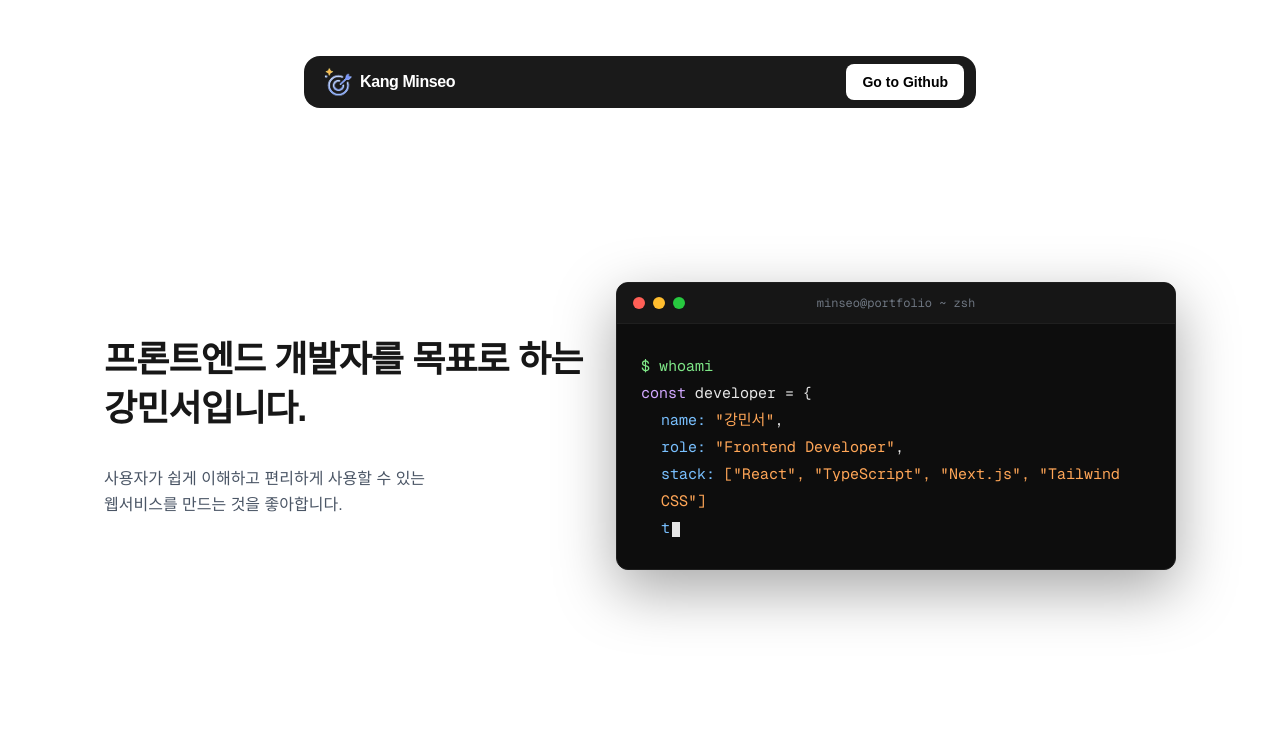
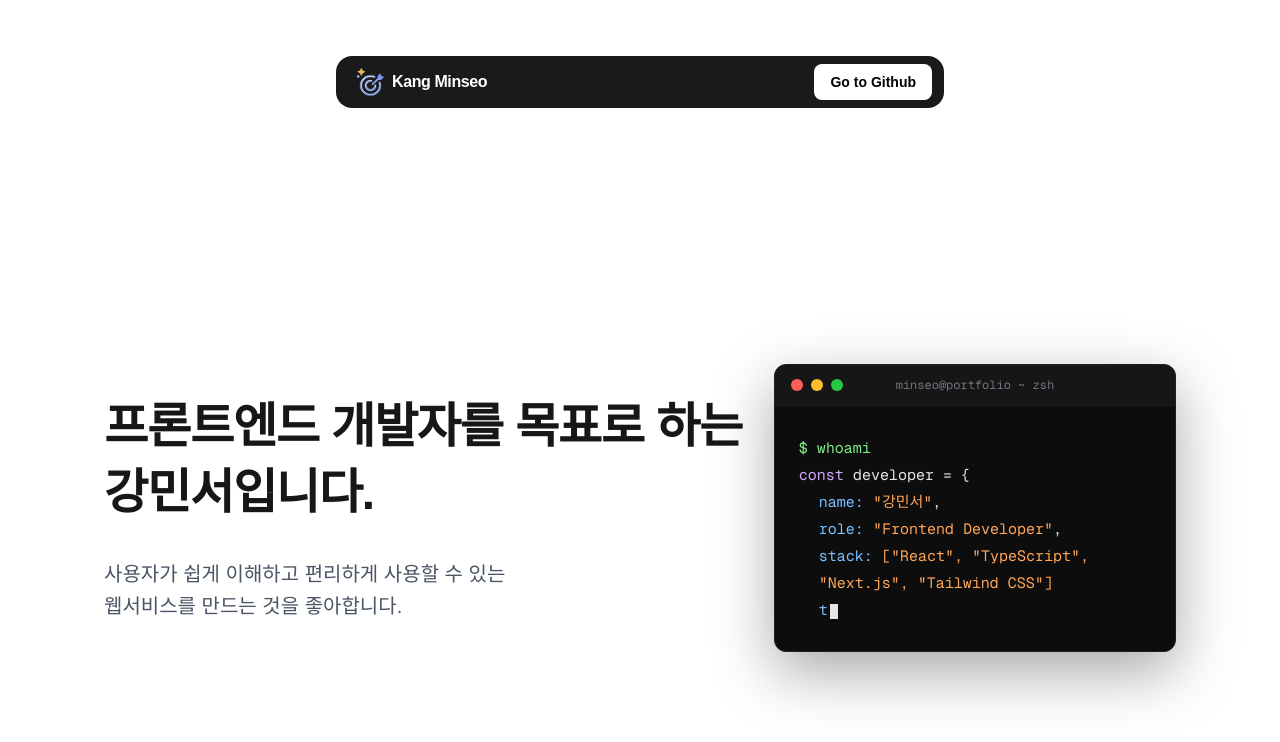
Before and after one commit to sandy424/ms-portfolio, a Next.js app: page / in a window 1280 px wide. Shown: the top 742 px of the page. Built offline with nearby package versions, Linux system fonts and the light colour scheme.

Commit message:
Feat: AboutMe 소개글 추가

```diff
--- a/src/app/page.tsx
+++ b/src/app/page.tsx
@@ -1,13 +1,17 @@
 import Header from "../components/Header";
 import Intro from "../components/Intro";
+import AboutMe from "../components/AboutMe";
 
 export default function Home() {
   return (
-    <main className="flex min-h-screen w-full flex-col px-5 py-10 sm:px-8 sm:py-14">
-      <div className="mx-auto w-full max-w-2xl">
+    <main className="h-screen overflow-y-auto snap-y snap-mandatory scroll-smooth">
+      <div className="mx-auto w-full max-w-2xl px-5 pt-10 sm:px-8 sm:pt-14">
         <Header />
       </div>
-      <Intro />
+      <div className="flex flex-1">
+        <Intro />
+      </div>
+      <AboutMe />
     </main>
   );
 }
--- a/src/components/AboutMe.tsx
+++ b/src/components/AboutMe.tsx
@@ -0,0 +1,32 @@
+export default function AboutMe() {
+    return (
+        <section className="flex min-h-screen w-full items-center py-16 sm:py-20">
+            <div className="mx-auto w-full max-w-[1600px] px-28">
+                <p className="text-xl font-medium tracking-tight text-gray-600 tracking-wide">
+                    Frontend Developer
+                </p>
+                <h1 className="mt-6 text-5xl font-bold">
+                    About Me : Always Growing
+                </h1>
+
+                <div className="mt-16">
+                    <div className="space-y-8 text-lg leading-loose">
+                        <p>안녕하세요.</p>
+                        <p>
+                            저는 다양한 프로젝트와 플랫폼을 경험하며 <span className="font-bold text-pink-500">사용자가 이용하는 과정과 경험</span>을 설계하는 일에 <br/>
+                            흥미를 느껴 프론트엔드 개발에 관심을 갖게 되었습니다.
+                        </p>
+                        <p>
+                            React와 TypeScript를 활용하여 웹 서비스를 개발하며, 기능 구현뿐만 아니라 직관적인 UI와
+                            사용성을 함께 고민하고 있습니다.
+                        </p>
+                        <p>
+                            대학생활 4년동안 협업의 가치를 배우고, <span className="font-bold text-pink-500">새로운 환경에 도전하는 즐거움</span>을 경험했습니다. <br/>
+                            익숙한 것에 머무르기보다 스스로 새로운 목표를 세우고 이를 하나씩 실현하며 <span className="font-bold text-pink-500">꾸준히 성장하는</span> 개발자가 되고자 합니다.
+                        </p>
+                    </div>
+                </div>
+            </div>
+        </section>
+    );
+}
--- a/src/components/Intro.tsx
+++ b/src/components/Intro.tsx
@@ -2,14 +2,14 @@ import TerminalTyping from "./TerminalTyping";
 
 export default function Intro() {
   return (
-    <section className="flex w-full flex-1 items-center justify-center py-4 sm:py-8">
-      <div className="mx-auto flex w-full max-w-[1600px] flex-col items-center justify-center gap-8 xl:flex-row xl:justify-between px-18">
+    <section className="flex min-h-screen w-full items-center justify-center px-5 py-10 sm:px-8 sm:py-14">
+      <div className="mx-auto flex w-full max-w-[1600px] flex-col items-center justify-center gap-8 px-18 xl:flex-row xl:justify-between">
         <div className="flex flex-col gap-4 xl:max-w-[46rem]">
-          <h1 className="mb-4 text-3xl font-bold leading-snug tracking-tight sm:text-4xl">
+          <h1 className="mb-4 text-5xl font-bold leading-snug tracking-tight">
             프론트엔드 개발자를 목표로 하는 <br />
             강민서입니다.
           </h1>
-          <p className="text-base font-medium leading-relaxed text-gray-600">
+          <p className="text-xl font-medium leading-relaxed text-gray-600">
             사용자가 쉽게 이해하고 편리하게 사용할 수 있는<br />
             웹서비스를 만드는 것을 좋아합니다.
           </p>
```
